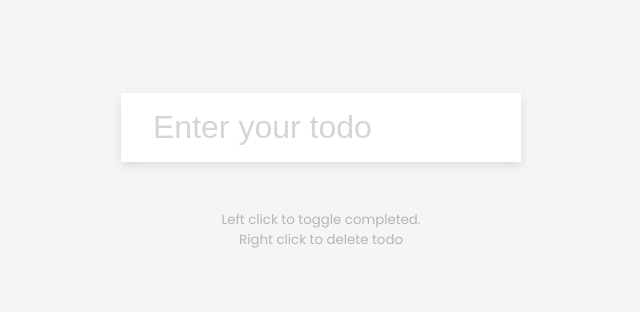
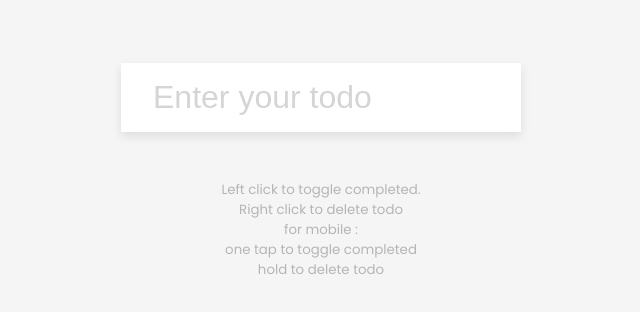
Before and after one commit to AbdouBen03/todo, a plain HTML site: page index.html in a window 1280 px wide. Shown: the part 456-768 px from the top of the page, without its empty margins (319-959 px from the left). Drawn offline with Linux system fonts and the light colour scheme.

Commit message:
Update index.html

```diff
--- a/index.html
+++ b/index.html
@@ -13,7 +13,7 @@
 
       <ul class="todos" id="todos"></ul>
     </form>
-    <small>Left click to toggle completed. <br> Right click to delete todo</small>
+    <small>Left click to toggle completed. <br> Right click to delete todo <br>for mobile : <br> one tap to toggle completed <br>hold to delete todo </small>
 
     <script src="list.js"></script>
   </body>
```
